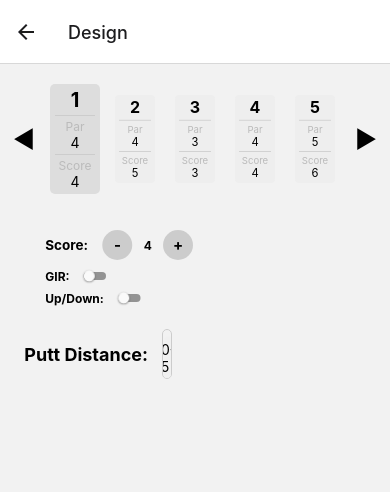
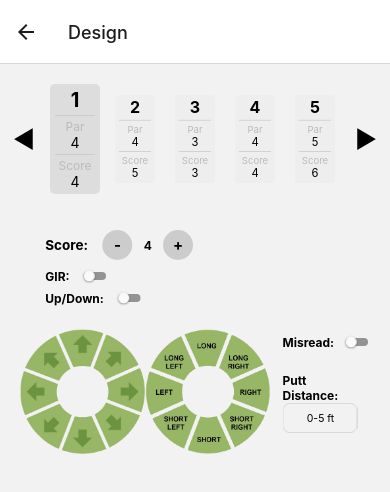
Before and after one commit to jbreeland/loginApp, a React Native app in the folder mobile/: screen /Design in a window 390 px wide. Shown: the top 492 px of the page. Built offline with nearby package versions, Linux system fonts and the light colour scheme.

Commit message:
added custom buttons to design screen

```diff
--- a/mobile/screens/DesignScreen.js
+++ b/mobile/screens/DesignScreen.js
@@ -1,5 +1,5 @@
 import React, { useState } from 'react';
-import { View, Text, TouchableOpacity, Switch, ScrollView } from 'react-native';
+import { View, Text, TouchableOpacity, Switch, ScrollView, Image, Alert } from 'react-native';
 import styles from './DesignScreenStyles';
 
 const holes = Array.from({ length: 18 }, (_, i) => i + 1);
@@ -13,6 +13,9 @@ const DesignScreen = () => {
     const [gir, setGir] = useState(false);
     const [upDown, setUpDown] = useState(false);
     const [selectedDistance, setSelectedDistance] = useState(null);
+    const [misread, setMisread] = useState(false);
+    const [activeSlopeButton, setActiveSlopeButton] = useState(null); // State for the active button in slope selection
+    const [activePuttMissButton, setActivePuttMissButton] = useState(null); // State for the active button in putt miss selection
 
     const goToPreviousHole = () => {
         setCurrentHole(prev => {
@@ -46,6 +49,16 @@ const DesignScreen = () => {
         } else {
             return holes.slice(currentHole - 3, currentHole + 2);
         }
+    };
+
+    const handleSlopePress = (section) => {
+        Alert.alert(`Slope section pressed: ${section}`);
+        setActiveSlopeButton(section); // Set the active button in slope selection
+    };
+
+    const handlePuttMissPress = (section) => {
+        Alert.alert(`Putt miss section pressed: ${section}`);
+        setActivePuttMissButton(section); // Set the active button in putt miss selection
     };
 
     return (
@@ -97,8 +110,89 @@ const DesignScreen = () => {
                         <Text style={styles.switchLabel}>Up/Down: </Text>
                         <Switch style={styles.smallSwitch} value={upDown} onValueChange={setUpDown} />
                     </View>
+                </View>
+                <View style={styles.rowContainer}>
+                    <View style={styles.imageContainer}>
+                        <Image source={require('../images/slope.png')} style={styles.image} />
+                        <View style={styles.overlayContainer}>
+                            <TouchableOpacity
+                                style={[styles.overlaySection, styles.sectionTop, activeSlopeButton === 'top' && styles.activeButton]}
+                                onPress={() => handleSlopePress('top')}
+                            />
+                            <TouchableOpacity
+                                style={[styles.overlaySection, styles.sectionTopLeft, activeSlopeButton === 'top-left' && styles.activeButton]}
+                                onPress={() => handleSlopePress('top-left')}
+                            />
+                            <TouchableOpacity
+                                style={[styles.overlaySection, styles.sectionTopRight, activeSlopeButton === 'top-right' && styles.activeButton]}
+                                onPress={() => handleSlopePress('top-right')}
+                            />
+                            <TouchableOpacity
+                                style={[styles.overlaySection, styles.sectionLeft, activeSlopeButton === 'left' && styles.activeButton]}
+                                onPress={() => handleSlopePress('left')}
+                            />
+                            <TouchableOpacity
+                                style={[styles.overlaySection, styles.sectionRight, activeSlopeButton === 'right' && styles.activeButton]}
+                                onPress={() => handleSlopePress('right')}
+                            />
+                            <TouchableOpacity
+                                style={[styles.overlaySection, styles.sectionBottomLeft, activeSlopeButton === 'bottom-left' && styles.activeButton]}
+                                onPress={() => handleSlopePress('bottom-left')}
+                            />
+                            <TouchableOpacity
+                                style={[styles.overlaySection, styles.sectionBottomRight, activeSlopeButton === 'bottom-right' && styles.activeButton]}
+                                onPress={() => handleSlopePress('bottom-right')}
+                            />
+                            <TouchableOpacity
+                                style={[styles.overlaySection, styles.sectionBottom, activeSlopeButton === 'bottom' && styles.activeButton]}
+                                onPress={() => handleSlopePress('bottom')}
+                            />
+                        </View>
+                    </View>
+                    <View style={styles.imageContainer}>
+                        <Image source={require('../images/puttmiss.png')} style={styles.image} />
+                        <View style={styles.overlayContainer}>
+                            <TouchableOpacity
+                                style={[styles.overlaySection, styles.sectionTop, activePuttMissButton === 'long' && styles.activeButton]}
+                                onPress={() => handlePuttMissPress('long')}
+                            />
+                            <TouchableOpacity
+                                style={[styles.overlaySection, styles.sectionTopLeft, activePuttMissButton === 'long-left' && styles.activeButton]}
+                                onPress={() => handlePuttMissPress('long-left')}
+                            />
+                            <TouchableOpacity
+                                style={[styles.overlaySection, styles.sectionTopRight, activePuttMissButton === 'long-right' && styles.activeButton]}
+                                onPress={() => handlePuttMissPress('long-right')}
+                            />
+                            <TouchableOpacity
+                                style={[styles.overlaySection, styles.sectionLeft, activePuttMissButton === 'left' && styles.activeButton]}
+                                onPress={() => handlePuttMissPress('left')}
+                            />
+                            <TouchableOpacity
+                                style={[styles.overlaySection, styles.sectionRight, activePuttMissButton === 'right' && styles.activeButton]}
+                                onPress={() => handlePuttMissPress('right')}
+                            />
+                            <TouchableOpacity
+                                style={[styles.overlaySection, styles.sectionBottomLeft, activePuttMissButton === 'short-left' && styles.activeButton]}
+                                onPress={() => handlePuttMissPress('short-left')}
+                            />
+                            <TouchableOpacity
+                                style={[styles.overlaySection, styles.sectionBottomRight, activePuttMissButton === 'short-right' && styles.activeButton]}
+                                onPress={() => handlePuttMissPress('short-right')}
+                            />
+                            <TouchableOpacity
+                                style={[styles.overlaySection, styles.sectionBottom, activePuttMissButton === 'short' && styles.activeButton]}
+                                onPress={() => handlePuttMissPress('short')}
+                            />
+                        </View>
+                    </View>
+                    <View style={styles.verticalContainer}>
+                    <View style={styles.switchContainer}>
+                        <Text style={styles.switchLabel}>Misread: </Text>
+                        <Switch style={styles.smallSwitch} value={misread} onValueChange={setMisread} />
+                    </View>
                     <View style={styles.distanceContainer}>
-                        <Text style={styles.distanceLabel}> Putt Distance: </Text>
+                        <Text style={styles.distanceLabel}>Putt Distance: </Text>
                         <ScrollView style={styles.scrollBox}>
                             {distances.map((distance, index) => (
                                 <TouchableOpacity
@@ -117,7 +211,7 @@ const DesignScreen = () => {
                 </View>
             </View>
         </View>
-    );
+    </View>
+);
 };
-
 export default DesignScreen;
--- a/mobile/screens/DesignScreenStyles.js
+++ b/mobile/screens/DesignScreenStyles.js
@@ -21,7 +21,7 @@ const styles = StyleSheet.create({
     },
     hole: {
         width: 50,
-        height: 110,
+        height: 110, // Increased height
         justifyContent: 'center',
         alignItems: 'center',
         marginHorizontal: 5,
@@ -49,10 +49,10 @@ const styles = StyleSheet.create({
         fontSize: 14,
     },
     scoreCardText: {
-        fontSize: 14,
+        fontSize: 14, // Font size for the score in the scorecard
     },
     scoreText: {
-        fontSize: 16,
+        fontSize: 16, // Font size for the score in the score container
         fontWeight: 'bold',
         marginHorizontal: 10,
     },
@@ -70,7 +70,7 @@ const styles = StyleSheet.create({
     scoreContainer: {
         flexDirection: 'row',
         alignItems: 'center',
-        justifyContent: 'flex-start',
+        justifyContent: 'flex-start', // Align to the left
         marginTop: 1,
         transform: [{ scale: 0.75 }],
     },
@@ -113,38 +113,100 @@ const styles = StyleSheet.create({
         transform: [{ scaleX: 0.75 }, { scaleY: 0.75 }],
     },
     distanceContainer: {
-        flexDirection: 'row',
-        alignItems: 'center',
-        marginTop: 20,
-        width: '75%',
+        flexDirection: 'column',
+        alignItems: 'flex-start',
+        marginBottom: 10,
+        marginTop: 10,
+        transform: [{ scale: 0.75 }],
     },
     distanceLabel: {
-        fontSize: 18,
+        fontSize: 16,
         fontWeight: 'bold',
         marginRight: 10,
     },
     scrollBox: {
-        height: 50,
-        width: 10, // Adjust the width as needed
+        height: 40,
+        width: 100,
         borderWidth: 1,
         borderColor: '#ccc',
-        borderRadius: 20,
-        padding: 1,
-        alignSelf: 'flex-start'
+        borderRadius: 10,
     },
     distanceOption: {
-        padding: 5,
-        backgroundColor: '#f0f0f0',
-        marginVertical: 5,
-        borderRadius: 5,
+        padding: 10,
+        justifyContent: 'center',
         alignItems: 'center',
-    },
-    selectedDistanceOption: {
-        backgroundColor: '#ddd',
     },
     distanceOptionText: {
         fontSize: 14,
     },
+    selectedDistanceOption: {
+        backgroundColor: '#hhh',
+    },
+    rowContainer: {
+        flexDirection: 'row',
+        alignItems: 'center',
+        marginTop: 20,
+        width: '100%',
+    },
+    image: {
+        width: 125, // Increased width
+        height: 125, // Increased height
+        resizeMode: 'contain',
+    },
+    overlayContainer: {
+        position: 'absolute',
+        top: 0,
+        left: 0,
+        right: 0,
+        bottom: 0,
+        justifyContent: 'center',
+        alignItems: 'center',
+    },
+    overlaySection: {
+        position: 'absolute',
+        width: '20%',
+        height: '20%',
+        backgroundColor: 'rgba(0, 0, 0, 0)', // Transparent background
+    },
+    sectionTop: {
+        top: '0%',
+        left: '40%',
+    },
+    sectionTopLeft: {
+        top: '10%',
+        left: '10%',
+    },
+    sectionTopRight: {
+        top: '10%',
+        right: '10%',
+    },
+    sectionLeft: {
+        top: '40%',
+        left: '0%',
+    },
+    sectionRight: {
+        top: '40%',
+        right: '0%',
+    },
+    sectionBottomLeft: {
+        bottom: '10%',
+        left: '10%',
+    },
+    sectionBottomRight: {
+        bottom: '10%',
+        right: '10%',
+    },
+    sectionBottom: {
+        bottom: '0%',
+        left: '40%',
+    },
+    activeButton: {
+        backgroundColor: 'rgba(0, 100, 0, 0.5)', // Dark green background for active buttons
+    },
+    verticalContainer: {
+        flex: 1,
+        justifyContent: 'space-between',
+    },
 });
 
 export default styles;
```
Also changed, not shown: mobile/images/puttmiss.png (added), mobile/images/slope.png (added).
